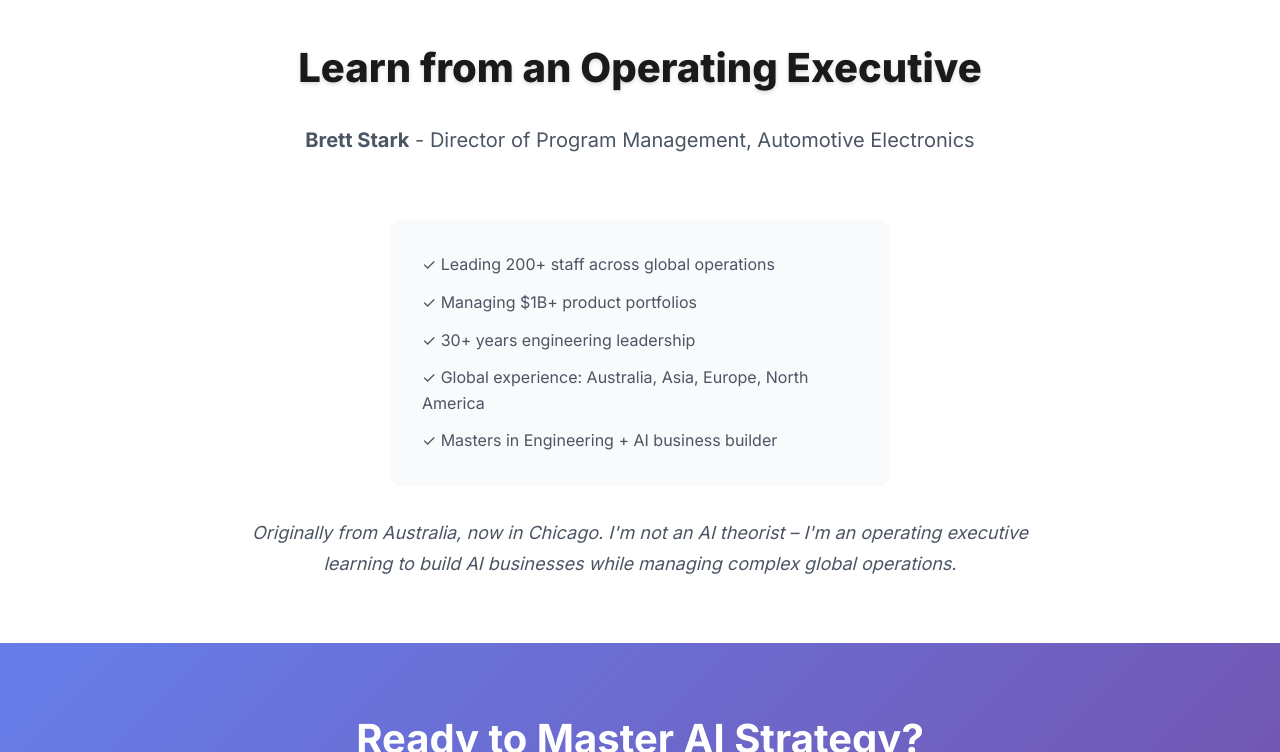
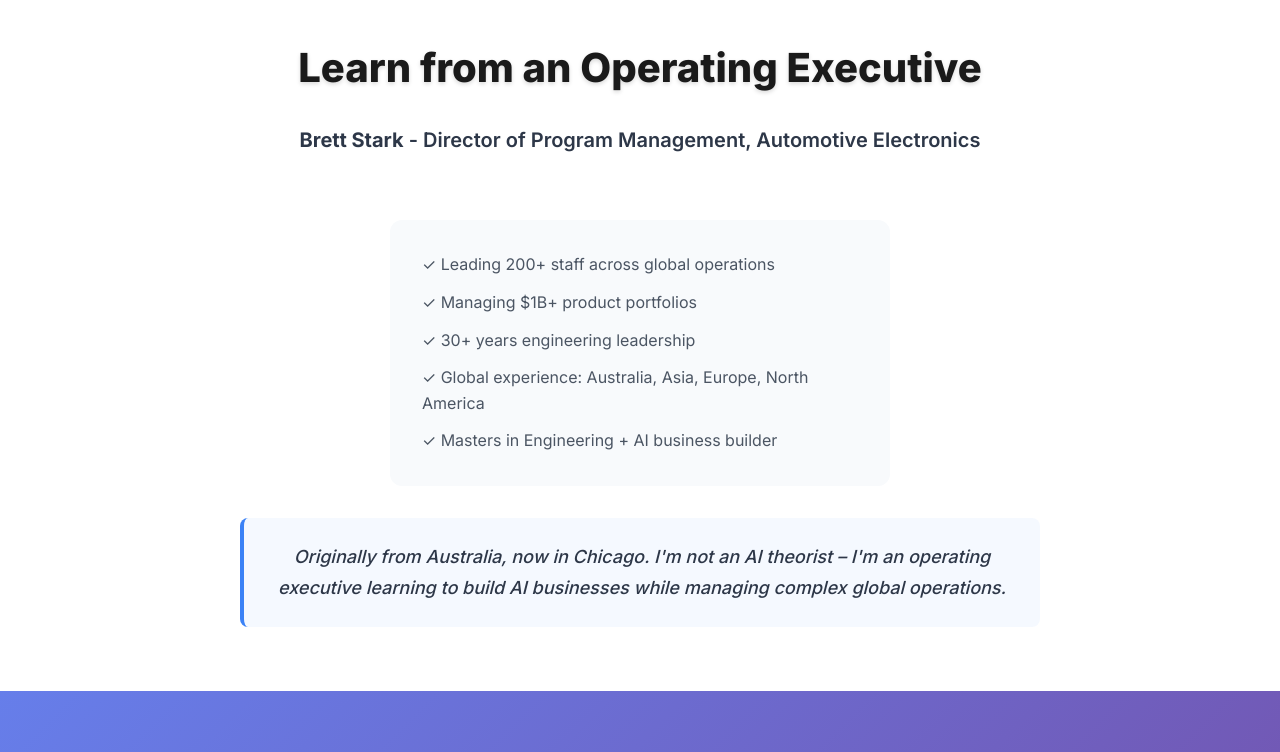
Before and after one commit to brettstark73/asa-landing, a website: page index.html in a window 1280 px wide. Shown: the part 2820-3572 px from the top of the page. Drawn offline with Linux system fonts and the light colour scheme; a script that the page names is missing.

Commit message:
Enhance author text visibility with darker colors, backgrounds, and better typography

```diff
--- a/public/styles.css
+++ b/public/styles.css
@@ -316,7 +316,8 @@ body {
 .author-title {
     font-size: 1.25rem;
     margin-bottom: 2rem;
-    color: var(--text-secondary);
+    color: #2d3748;
+    font-weight: 600;
 }
 
 .credentials {
@@ -342,9 +343,14 @@ body {
 
 .author-note {
     font-size: 1.125rem;
-    color: var(--text-secondary);
+    color: #2d3748;
+    font-weight: 500;
     font-style: italic;
     line-height: 1.7;
+    background: rgba(59, 130, 246, 0.05);
+    padding: 1.5rem;
+    border-radius: 8px;
+    border-left: 4px solid var(--primary-color);
 }
 
 /* Final CTA */
--- a/styles.css
+++ b/styles.css
@@ -316,7 +316,8 @@ body {
 .author-title {
     font-size: 1.25rem;
     margin-bottom: 2rem;
-    color: var(--text-secondary);
+    color: #2d3748;
+    font-weight: 600;
 }
 
 .credentials {
@@ -342,9 +343,14 @@ body {
 
 .author-note {
     font-size: 1.125rem;
-    color: var(--text-secondary);
+    color: #2d3748;
+    font-weight: 500;
     font-style: italic;
     line-height: 1.7;
+    background: rgba(59, 130, 246, 0.05);
+    padding: 1.5rem;
+    border-radius: 8px;
+    border-left: 4px solid var(--primary-color);
 }
 
 /* Final CTA */
```
